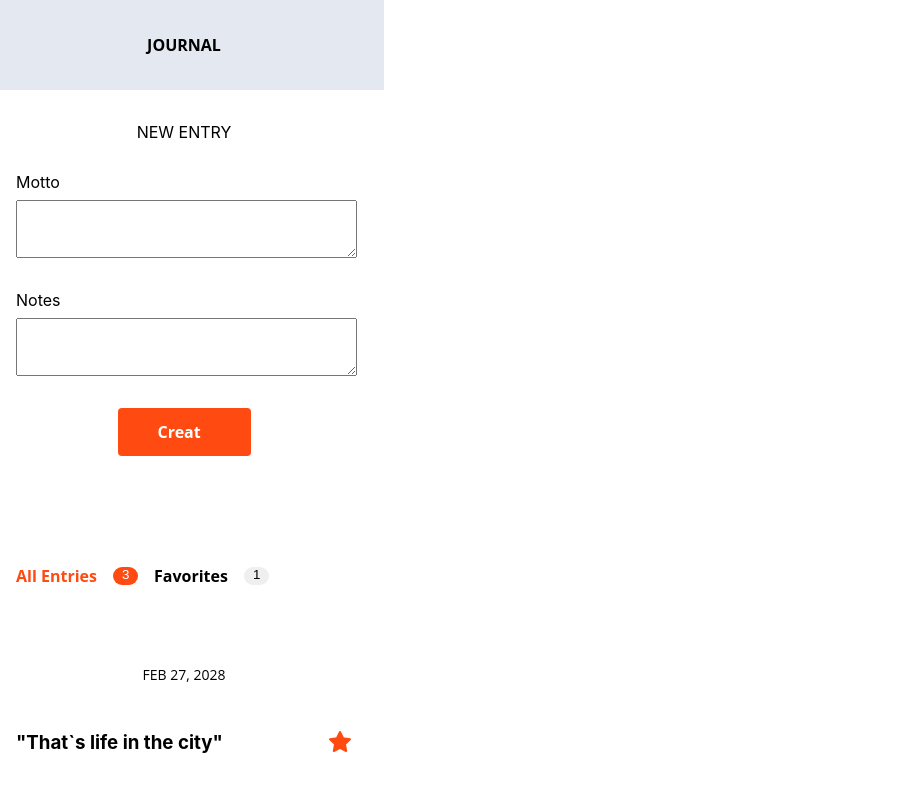
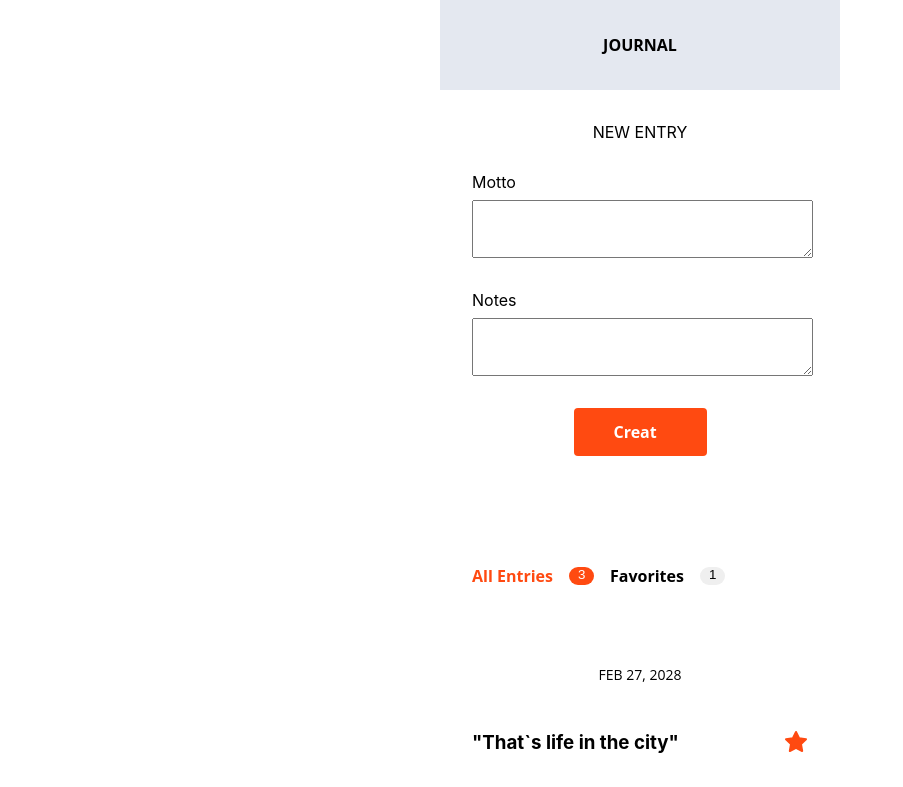
Before and after one commit to ella-blaupause/my-journal-app, a React (Create React App) app: page / in a window 1280 px wide. Shown: the top 787 px of the page, without its empty margins (0-903 px from the left). Built offline with nearby package versions, Linux system fonts and the light colour scheme.

Commit message:
change body width

```diff
--- a/src/App.css
+++ b/src/App.css
@@ -21,7 +21,8 @@ body {
   gap: 32px;
 
   position: relative;
-  width: 368px;
+  width: 100vw;
+  /* width: 368px; */
   height: 1360px;
 
   background: var(--color-foam);
```
